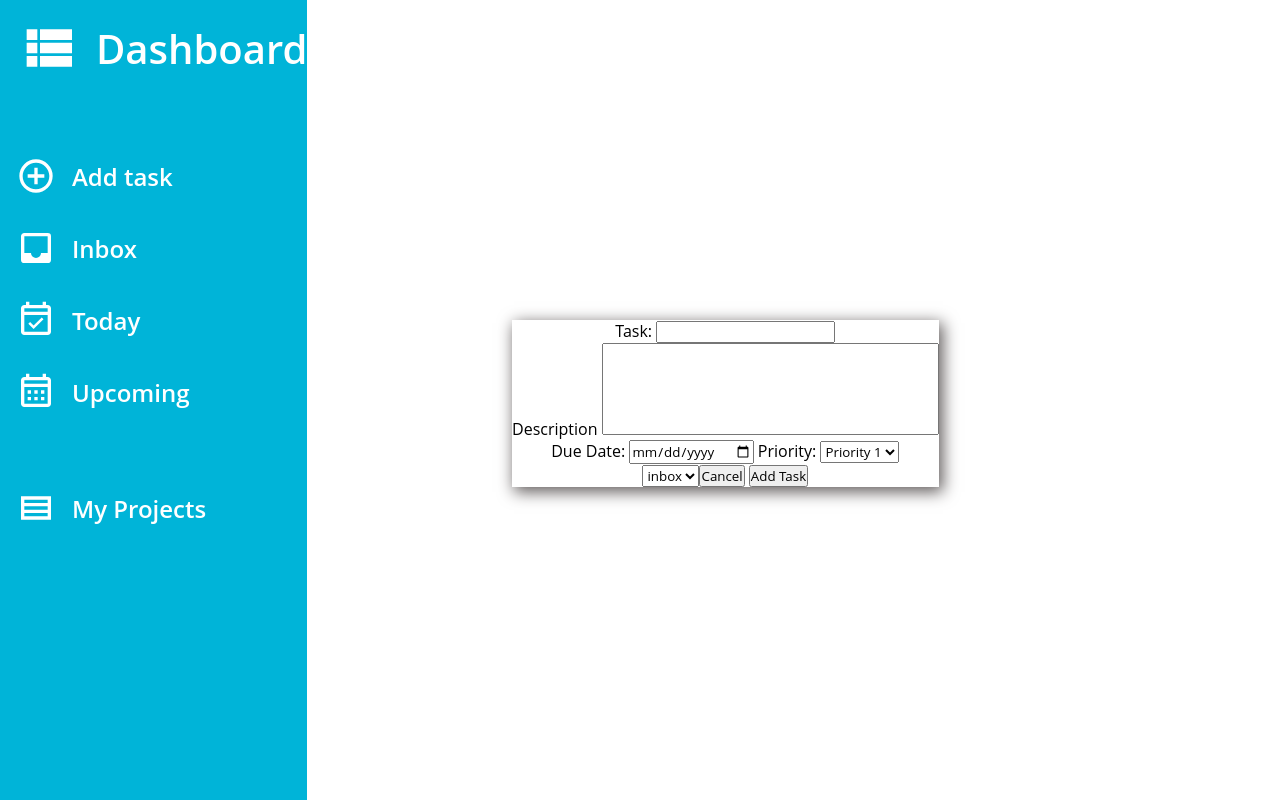
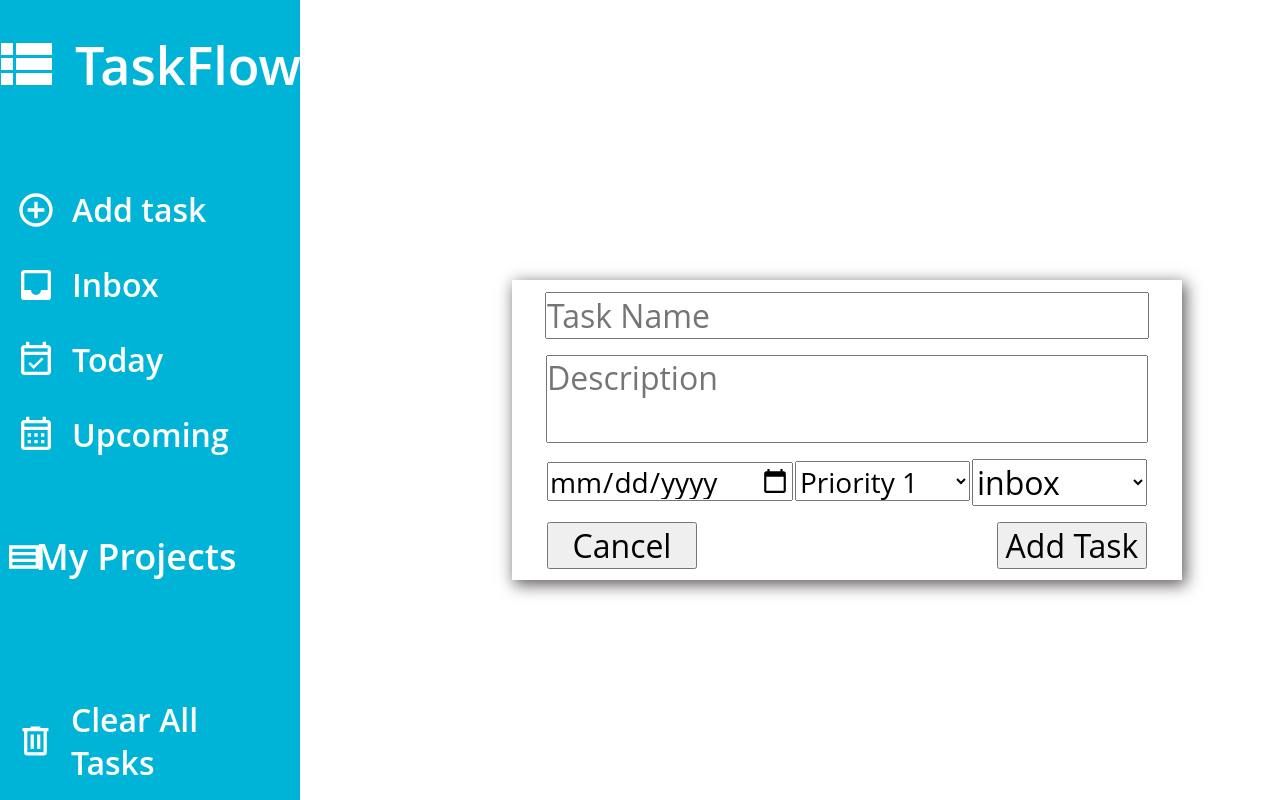
Before and after one commit to Suryakumar-Selvakumar/Todo-List, a website built with webpack: page src/index.html in a window 1280 px wide. Both pictures are taken after a click on the element "Add task". Built offline with nearby package versions, Linux system fonts and the light colour scheme.

Commit message:
Complete UI 50%

```diff
--- a/src/displayProject.js
+++ b/src/displayProject.js
@@ -10,7 +10,7 @@ export default function displayProject(projectsArray, dataProjectName) {
       mainContent.innerHTML = "";
       projectHeader.textContent = `${element.projectName}`;
       projectHeader.style.cssText =
-        "text-align: center; text-transform: capitalize;";
+        "text-align: center; text-transform: capitalize; font-size: 3rem;";
       projectDiv.appendChild(projectHeader);
 
       // Iterating through the todolist of the project and displaying all the todos
--- a/src/index.html
+++ b/src/index.html
@@ -8,24 +8,20 @@
   <body>
     <div class="task-form-container">
       <form class="add-task-form" autocomplete="off">
-        <div>
-          <label for="task">Task:</label>
-          <input type="text" id="task" name="task" required/>
+          <input placeholder="Task Name" type="text" id="task" name="task" required/>
+          <textarea placeholder="Description" name="description" id="description"></textarea>
+        <div class="date-priority">
+          <div>
+          <input placeholder="Due date" type="date" id="due-date" name="due-date" required/>
         </div>
         <div>
-          <label for="description">Description</label>
-          <textarea name="description" id="description" cols="40" rows="5"></textarea>
-        </div>
-        <div>
-          <label for="due-date">Due Date:</label>
-          <input type="date" id="due-date" name="due-date" required/>
-          <label for="priority">Priority: </label>
-          <select name="priority" id="priority">
+          <select title="priority" name="priority" id="priority">
             <option value="p1">Priority 1</option>
             <option value="p2">Priority 2</option>
             <option value="p3">Priority 3</option>
             <option value="p4">Priority 4</option>
           </select>
+        </div>
         </div>
         <div id="last-form-div">
           <button id="cancel" type="button">Cancel</button>
@@ -35,10 +31,7 @@
     </div>
     <div class="project-form-container">
       <form class="add-project-form" autocomplete="off">
-        <div>
-          <label for="project">Name:</label>
-          <input type="text" id="project" name="project" required/>
-        </div>
+          <input placeholder="Name" type="text" id="project" name="project" required/>
         <div>
           <button id="cancel-project" type="button">Cancel</button>
           <button type="submit">Add Project</button>
@@ -51,10 +44,10 @@
           <svg
           class="dashboard-icon"
           xmlns="http://www.w3.org/2000/svg"
-          viewBox="0 0 24 24">
+          viewBox="0 0 32 24">
           <path d="M9,5V9H21V5M9,19H21V15H9M9,14H21V10H9M4,9H8V5H4M4,19H8V15H4M4,14H8V10H4V14Z" />
           </svg>
-          <div>Dashboard</div>
+          <div>TaskFlow</div>
         </div>
         <div class="nav-btns-one">
           <div class="nav-btn add-task-btn">
@@ -97,7 +90,7 @@
         <div class="nav-btns-two">
           <div class="project">
             <svg
-            class="nav-icons"
+            class="nav-icons project-icon"
             xmlns="http://www.w3.org/2000/svg"
             viewBox="0 0 24 24">
             <path d="M3 5V19H21V5H3M19 7V9H5V7H19M19 11V13H5V11H19M5 17V15H19V17H5Z" />
@@ -108,6 +101,17 @@
           <div class="new-projects-container">
           </div>
         </div>
+        <div class="footer">
+          <div class="nav-btn">
+            <svg
+            class="nav-icons"
+            xmlns="http://www.w3.org/2000/svg"
+            viewBox="0 0 24 24">
+            <path d="M9,3V4H4V6H5V19A2,2 0 0,0 7,21H17A2,2 0 0,0 19,19V6H20V4H15V3H9M7,6H17V19H7V6M9,8V17H11V8H9M13,8V17H15V8H13Z" fill="white" />
+            </svg>
+            <p>Clear All Tasks</p>
+          </div>
+        </div>
       </div>
       <div class="main-content">
         <div class="project-div"></div>
--- a/src/index.js
+++ b/src/index.js
@@ -8,8 +8,6 @@ import {
   storeDateProjectsArray,
   retrieveDateProjectsArray,
 } from "./localStorageModule.js";
-
-// localStorage.clear();
 
 const mainContent = document.querySelector(".main-content");
 
@@ -94,7 +92,8 @@ projectDefaultOption.setAttribute("selected", "selected");
 projectDefaultOption.setAttribute("value", "inbox");
 projectDefaultOption.textContent = "inbox";
 selectProjects.appendChild(projectDefaultOption);
-cancelTaskBtn.insertAdjacentElement("beforebegin", selectProjects);
+const datePriorityDiv = document.querySelector(".date-priority");
+datePriorityDiv.appendChild(selectProjects);
 
 // Event listener to use the formData to call the todo constructor
 taskForm.addEventListener("formdata", (e) => {
@@ -214,7 +213,7 @@ newProjectsContainer.addEventListener("click", (event) => {
         projectsArray.splice(projectsArray.indexOf(proj), 1);
         storeProjectsArray(projectsArray);
         if (
-          event.target.parentElement.getAttribute("dataq-project-name") ===
+          event.target.parentElement.getAttribute("data-project-name") ===
           dataProjectName
         ) {
           event.target.parentElement.innerHTML = "";
@@ -384,3 +383,15 @@ navBtnsOne.addEventListener("click", (event) => {
     expandStatus = false;
   }
 });
+
+// Event listener to delete all todos
+const footer = document.querySelector(".footer");
+footer.addEventListener("click", () => {
+  localStorage.clear();
+  todayProj.todoList = [];
+  upcomingProj.todoList = [];
+  projectsArray.forEach(item => {
+    item.todoList = [];
+  })
+  mainContent.innerHTML = "";
+});
--- a/src/style.css
+++ b/src/style.css
@@ -32,7 +32,7 @@ body {
   display: grid;
   height: 100vh;
   width: 100vw;
-  grid-template-columns: min-content 1fr;
+  grid-template-columns: minmax(300px, 1fr) 6fr;
 }
 
 .sidebar {
@@ -40,25 +40,25 @@ body {
   background-color: #00b4d8;
   color: white;
   flex-direction: column;
-  justify-content: start;
   gap: 7.5vh;
-  min-width: 20vw;
+  width: 100%;
   height: 100vh;
-  /* color: rgb(0, 150, 0) */
 }
 
 .dashboard {
-  padding-left: 1rem;
+  padding-left: 0rem;
   padding-top: 1rem;
   display: flex;
   align-items: center;
-  gap: 1rem;
   grid-column: 1 / 2;
+  align-self: center;
 }
 
 .dashboard > div {
   font-weight: 600;
-  font-size: 2.5rem;
+  font-size: 3.25rem;
+  position: relative;
+  left: -10px;
 }
 
 .dashboard:hover {
@@ -67,14 +67,14 @@ body {
 
 .dashboard-icon {
   fill: white;
-  width: 4rem;
-  height: 4rem;
+  width: 6rem;
+  height: 6rem;
 }
 
 .nav-btns-one {
   display: flex;
   flex-direction: column;
-  font-size: 1.5rem;
+  font-size: 2rem;
   font-weight: 600;
   /* padding-right: 1rem; */
 }
@@ -110,10 +110,9 @@ body {
 
 .project {
   display: flex;
-  justify-content: flex-start;
-  gap: 1rem;
+  justify-content: space-around;
   align-items: center;
-  font-size: 1.5rem;
+  font-size: 2.25rem;
   padding-left: 1rem;
   padding-bottom: 0.5rem;
 }
@@ -124,8 +123,15 @@ body {
   }
 }
 
+.project-icon {
+  position: relative;
+  left: -1rem;
+}
+
 .project > p {
-  cursor: pointer;
+  cursor: default;
+  position: relative;
+  left: -2rem;
 }
 
 .new-projects-container {
@@ -134,7 +140,7 @@ body {
   flex-direction: column;
   align-items: stretch;
   justify-content: center;
-  font-size: 1.5rem;
+  font-size: 2rem;
 }
 
 .project-item {
@@ -155,16 +161,19 @@ body {
   }
 }
 
+.footer {
+  font-size: 2rem;
+  font-weight: 600;
+}
+
 .delete-project-btn {
-  position: relative;
-  top: 1.5px;
   background-color: #0077b6;
   border: none;
   border-radius: 3px;
-  width: 25px;
-  height: 25px;
+  width: 40px;
+  height: 40px;
   background-image: url("/src/delete-outline.svg");
-  background-size: 20px;
+  background-size: 30px;
   background-repeat: no-repeat;
   background-position: center;
   cursor: pointer;
@@ -172,7 +181,7 @@ body {
 }
 
 .delete-project-btn:hover {
-  background-color: rgb(241, 41, 41);
+  background-color: rgb(146, 146, 146);
 }
 
 #add-project-btn {
@@ -183,10 +192,12 @@ body {
   width: 20px;
   height: 20px;
   cursor: pointer;
+  position: relative;
+  top: 1px;
 }
 
 .main-content {
-  padding: 1rem;
+  padding: 1rem 5rem;
   display: flex;
   justify-content: start;
   flex-direction: column;
@@ -206,18 +217,72 @@ body {
 }
 
 .add-task-form {
+  width: 670px;
+  height: 300px;
   display: flex;
   flex-direction: column;
   align-items: center;
+  justify-content: center;
   visibility: hidden;
   position: absolute;
-  top: 40vh;
+  background-color: white;
+  top: 35vh;
   left: 40vw;
   box-shadow: 3px 4px 15px 1px rgba(98, 93, 93, 1);
+  font-size: 2rem;
+  gap: 1rem;
+}
+#task,
+#description {
+  width: 600px;
+}
+
+#due-date,
+#priority {
+  font-size: 1.75rem;
+}
+
+#due-date {
+  height: 35px;
+}
+
+#priority {
+  width: 175px;
+  height: 40px;
+}
+
+#task,
+#description {
+  font-size: 2rem;
+}
+
+.date-priority {
+  display: flex;
+  justify-content: space-between;
+  width: 600px;
 }
 
 textarea {
   resize: none;
+}
+
+#last-form-div {
+  display: flex;
+  justify-content: space-between;
+  width: 600px;
+}
+
+#last-form-div > button {
+  font-size: 2rem;
+  cursor: pointer;
+  width: 150px;
+}
+
+select[name="projects"] {
+  font-size: 2rem;
+  display: flex;
+  justify-content: center;
+  width: 175px;
 }
 
 .project-form-container {
@@ -249,14 +314,38 @@ textarea {
 }
 
 .add-project-form {
+  width: 625px;
+  height: 125px;
   display: flex;
   flex-direction: column;
   align-items: center;
   visibility: hidden;
   position: absolute;
+  background-color: white;
   top: 40vh;
   left: 40vw;
   box-shadow: 3px 4px 15px 1px rgba(98, 93, 93, 1);
+  font-size: 2rem;
+  gap: 1rem;
+  padding: 1rem;
+  justify-content: center;
+}
+
+#project {
+  font-size: 2rem;
+  width: 600px;
+}
+
+.add-project-form > div {
+  display: flex;
+  justify-content: space-between;
+  width: 600px;
+}
+
+.add-project-form > div > button {
+  font-size: 2rem;
+  cursor: pointer;
+  width: 200px;
 }
 
 .expand-btn {
```
Also changed, not shown: src/trash-can-outline.svg (added).
